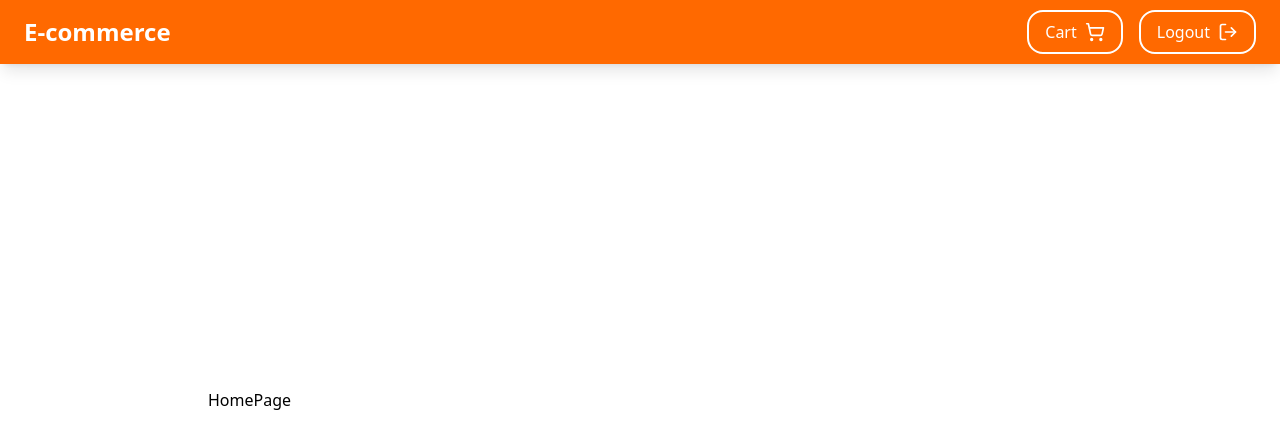
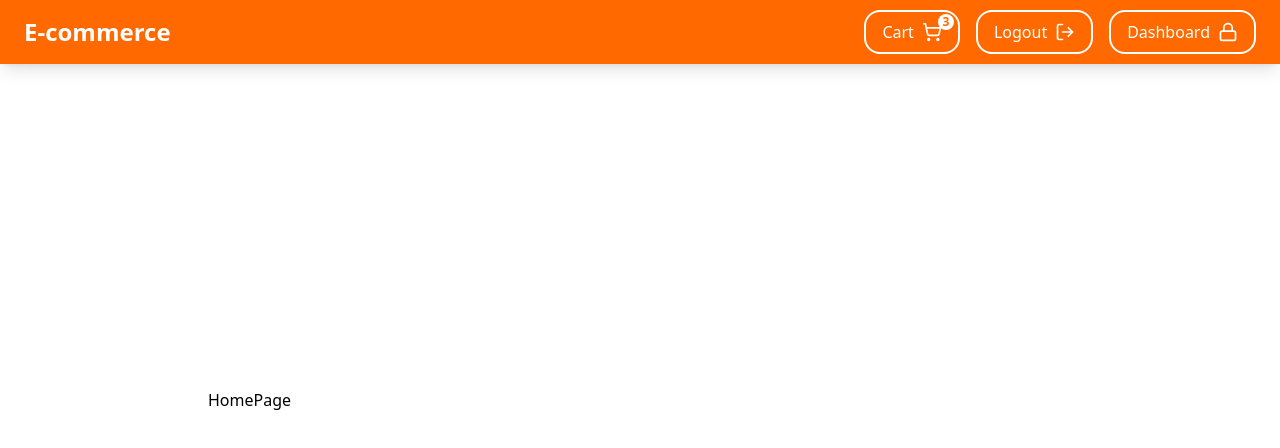
Before and after one commit to seifmagdy2000/E-commerce, a React (Vite) app in the folder client/: page / in a window 1280 px wide. Shown: the top 448 px of the page. Built offline with nearby package versions, Linux system fonts and the light colour scheme.

Commit message:
added the NavBar for the desktop version

```diff
--- a/client/src/components/Navbar/desktop/DesktopNavbar.jsx
+++ b/client/src/components/Navbar/desktop/DesktopNavbar.jsx
@@ -1,6 +1,8 @@
 import React from "react";
 import { Link } from "react-router-dom";
-import { ShoppingCart, UserPlus, LogIn, LogOut } from "lucide-react";
+import { ShoppingCart, UserPlus, LogIn, LogOut, Lock } from "lucide-react";
+
+const cartItemCount = 3; // Hardcoded for now, later can be dynamic
 
 const classes = {
   commonLink:
@@ -9,37 +11,40 @@ const classes = {
 };
 
 function DesktopNavbar() {
-  const user = true; // Change to false for testing logged-out state
+  const user = true; // Change to false for testing
+  const isAdmin = true; // Change to false if user isn't admin
 
-  const links = [];
+  const links = user
+    ? [
+        {
+          to: "/cart",
+          text: "Cart",
+          icon: (
+            <div className="relative">
+              <ShoppingCart size={20} />
+              <span className="absolute -top-2 -right-3 bg-white text-orange-500 text-xs font-bold w-4 h-4 flex items-center justify-center rounded-full">
+                {cartItemCount}
+              </span>
+            </div>
+          ),
+        },
+        { to: "/logout", text: "Logout", icon: <LogOut size={20} /> },
+        ...(isAdmin ? [{ to: "/dashboard", text: "Dashboard", icon: <Lock size={20} />  }] : []),
+      ]
+    : [
+        { to: "/login", text: "Login", icon: <LogIn size={20} /> },
+        { to: "/signup", text: "Sign Up", icon: <UserPlus size={20} /> },
+      ];
 
-  if (!user) {
-    links.push(
-      <Link key="login" to="/login" className={`text-white ${classes.commonLink}`}>
-        <span>Login</span> <LogIn size={20} />
-      </Link>
-    );
-
-    links.push(
-      <Link key="signup" to="/signup" className={`text-white ${classes.commonLink}`}>
-        <span>Sign Up</span> <UserPlus size={20} />
-      </Link>
-    );
-  }
-    links.push(
-      <Link key="cart" to="/cart" className={`text-white ${classes.commonLink}`}>
-        <span>Cart</span> <ShoppingCart size={20} />
-      </Link>
-    );
-
-    links.push(
-      <Link key="logout" to="/logout" className={`text-white ${classes.commonLink}`}>
-        <span>Logout</span> <LogOut size={20} />
-      </Link>
-    );
-
-
-  return <nav className={classes.navContainer}>{links}</nav>;
+  return (
+    <nav className={classes.navContainer}>
+      {links.map((link) => (
+        <Link key={link.to} to={link.to} className={`text-white ${classes.commonLink}`}>
+          <span>{link.text}</span> {link.icon}
+        </Link>
+      ))}
+    </nav>
+  );
 }
 
 export default DesktopNavbar;
```
Also changed, not shown: client/src/components/Navbar/desktop/NavMenuUser.jsx (renamed from client/src/components/Navbar/desktop/NavMenu.jsx).
